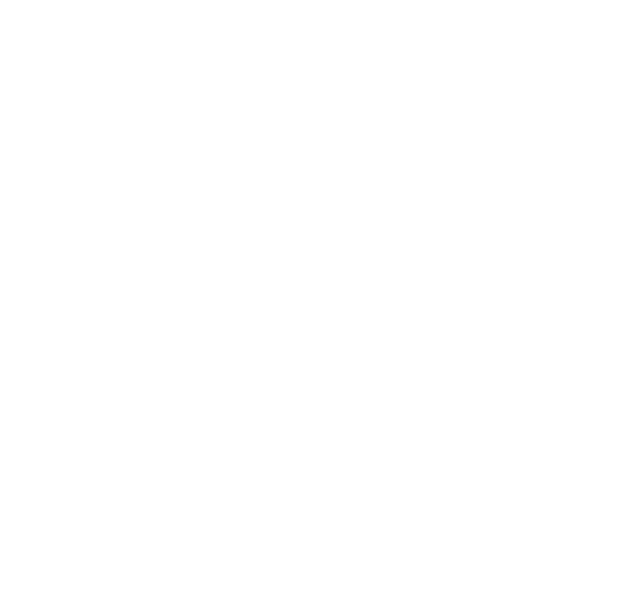
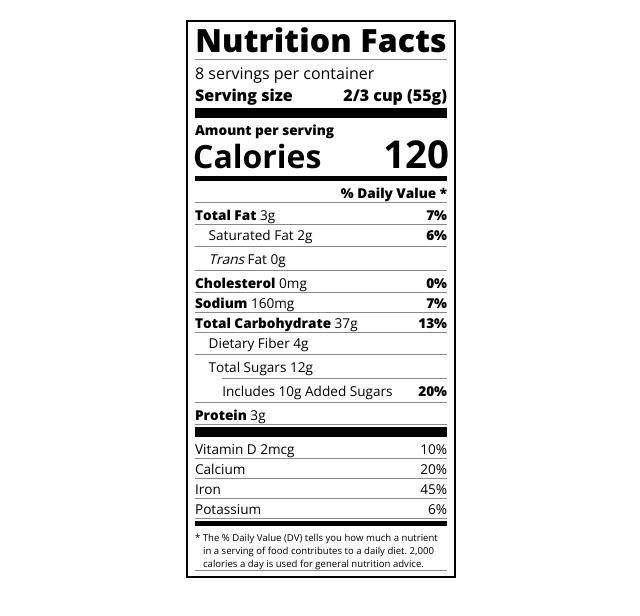
Before and after one commit to ckim77/nutrition-label-css, a plain HTML site: page index.html in a window 1280 px wide. Shown: the whole page, without its empty margins (319-959 px from the left). Drawn offline with nearby package versions, Linux system fonts and the light colour scheme.

Commit message:
finished nutrition lable

```diff
--- a/index.html
+++ b/index.html
@@ -6,8 +6,57 @@
     <meta name="viewport" content="width=device-width, initial-scale=1.0">
     <title>Nutrition Label</title>
     <link href="./styles.css" rel="stylesheet" />
+    <link href="https://fonts.googleapis.com/css?family=Open+Sans:400,700,800" rel="stylesheet" />
 </head>
 <body>
+    <div class="label">
+        <header>
+        <h1 class="bold">Nutrition Facts</h1>
+        <div class="divider"></div>
+        <p>8 servings per container</p>
+        <p class="bold">Serving size <span class="right">2/3 cup (55g)</span></p>
+        </header>
+
+        <div class="divider lg"></div>
+        <div class="calories-info">
+            <p class="bold sm-text">Amount per serving</p>
+            <h1>Calories <span class="right">120</span></h1>
+        </div>
+
+        <div class="divider md"></div>
+        <div class="daily-value sm-text">
+            <p class="right bold no-divider">% Daily Value *</p>
+            <div class="divider"></div>
+            <p><span class="bold">Total Fat</span> 3g <span class="bold right">7%</span></p>
+            <p class="indent no-divider">Saturated Fat 2g <span class="bold right">6%</span></p>
+            <div class="divider"></div>
+            <p class="indent no-divider"><i>Trans</i> Fat 0g</p>
+            <div class="divider"></div>
+            <p><span class="bold">Cholesterol</span> 0mg<span class="right bold">0%</span></p>
+            <p><span class="bold">Sodium</span> 160mg <span class="right bold">7%</span></p>
+            <p><span class="bold">Total Carbohydrate</span> 37g <span class="right bold">13%</span></p>
+            <p class="indent no-divider">Dietary Fiber 4g</p>
+            <div class="divider"></div>
+            <p class="indent no-divider">Total Sugars 12g</p>
+            <div class="divider dbl-indent"></div>
+            <p class="no-divider dbl-indent">Includes 10g Added Sugars <span class="bold right">20%</span></p>
+            <div class="divider"></div>
+            <p class="no divider"><span class="bold">Protein</span> 3g </p>
+            <div class="divider lg"></div>
+
+            <p>Vitamin D 2mcg<span class="right">10%</span></p>
+            <p>Calcium<span class="right">20%</span></p>
+            <p>Iron<span class="right">45%</span></p>
+            <p>Potassium<span class="right">6%</span></p>
+
+            <div class="divider md"></div>
+            <p class="note">* The % Daily Value (DV) tells you how much a nutrient in a serving of
+                food contributes to a daily diet.  2,000 calories a day is used for general
+                nutrition advice.
+            </p>
+
+        </div>
+    </div>
 
 </body>
 </html>
--- a/styles.css
+++ b/styles.css
@@ -0,0 +1,89 @@
+* {
+    box-sizing: border-box;
+}
+
+html {
+    font-size: 16px;
+}
+
+body {
+    font-family: "Open Sans", sans-serif;
+}
+
+.label {
+    border: 2px solid black;
+    width: 270px;
+    margin: 20px auto;
+    padding: 0 7px;
+}
+
+header h1 {
+    text-align: center;
+    margin: -4px 0;
+    letter-spacing: 0.15px;
+}
+
+p {
+    margin: 0;
+}
+
+.divider {
+    border-bottom: 1px solid #888989;
+    margin: 2px 0px;
+    clear: right;
+}
+
+.bold {
+    font-weight: 800;
+}
+
+.right {
+    float: right;
+}
+
+.lg {
+    height: 10px;
+}
+
+.lg, .md {
+    background-color: black;
+    border: 0;
+}
+
+.sm-text {
+    font-size: 0.85rem;
+
+}
+
+.calories-info h1 {
+    margin: -5px -2px;
+    overflow: hidden;
+}
+
+.calories-info span {
+    font-size: 1.2em;
+    margin-top: -7px;
+}
+
+.md {
+    height: 5px;
+}
+
+.indent {
+    margin-left: 1em;
+}
+
+.daily-value p:not(.no-divider) {
+    border-bottom: 1px solid #888989;
+}
+
+.dbl-indent {
+    margin-left: 2em;
+}
+
+.note {
+    font-size: 0.6rem;
+    margin: 5px 0;
+    padding: 0 8px;
+    text-indent: -8px;
+}
```
